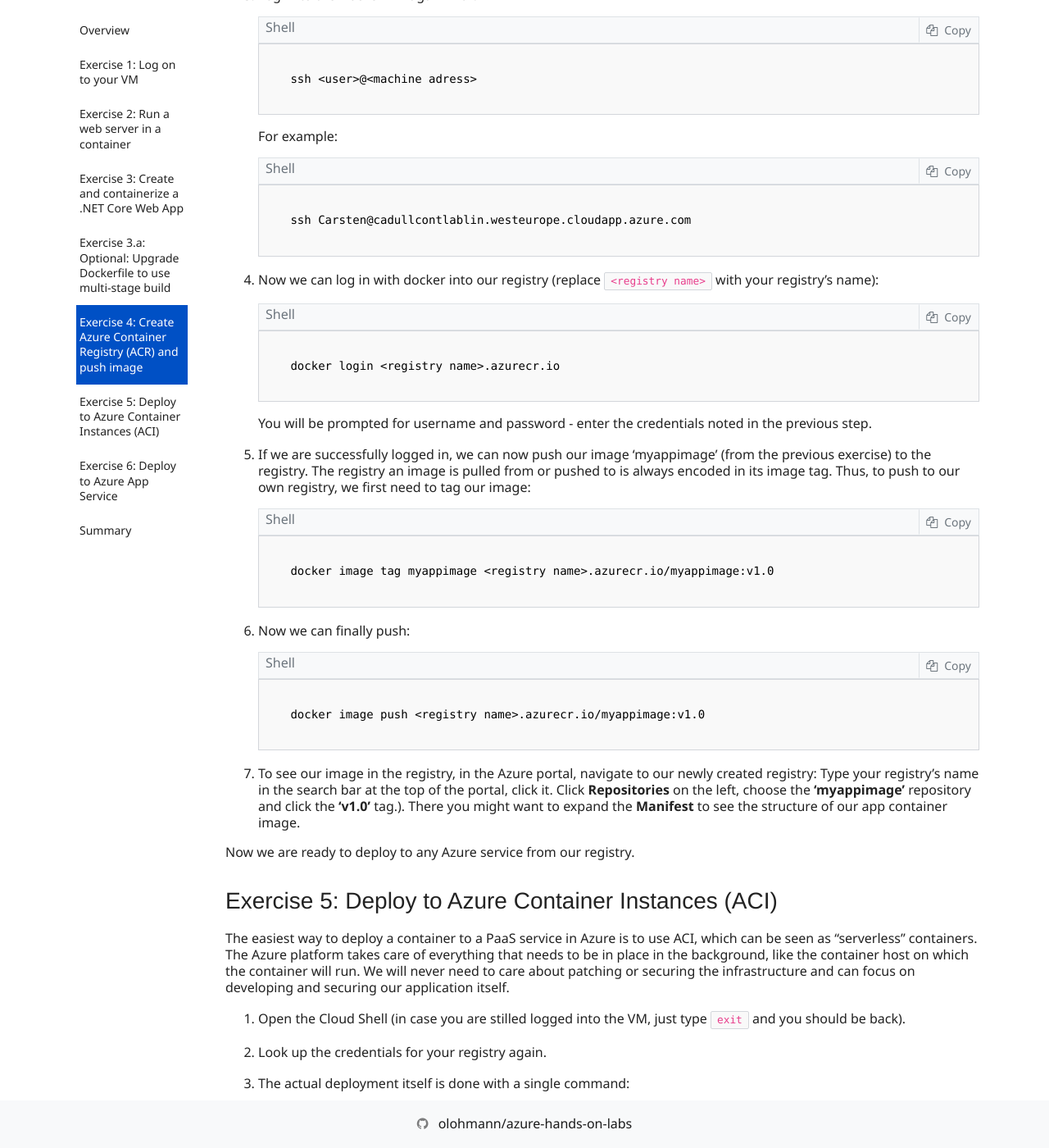
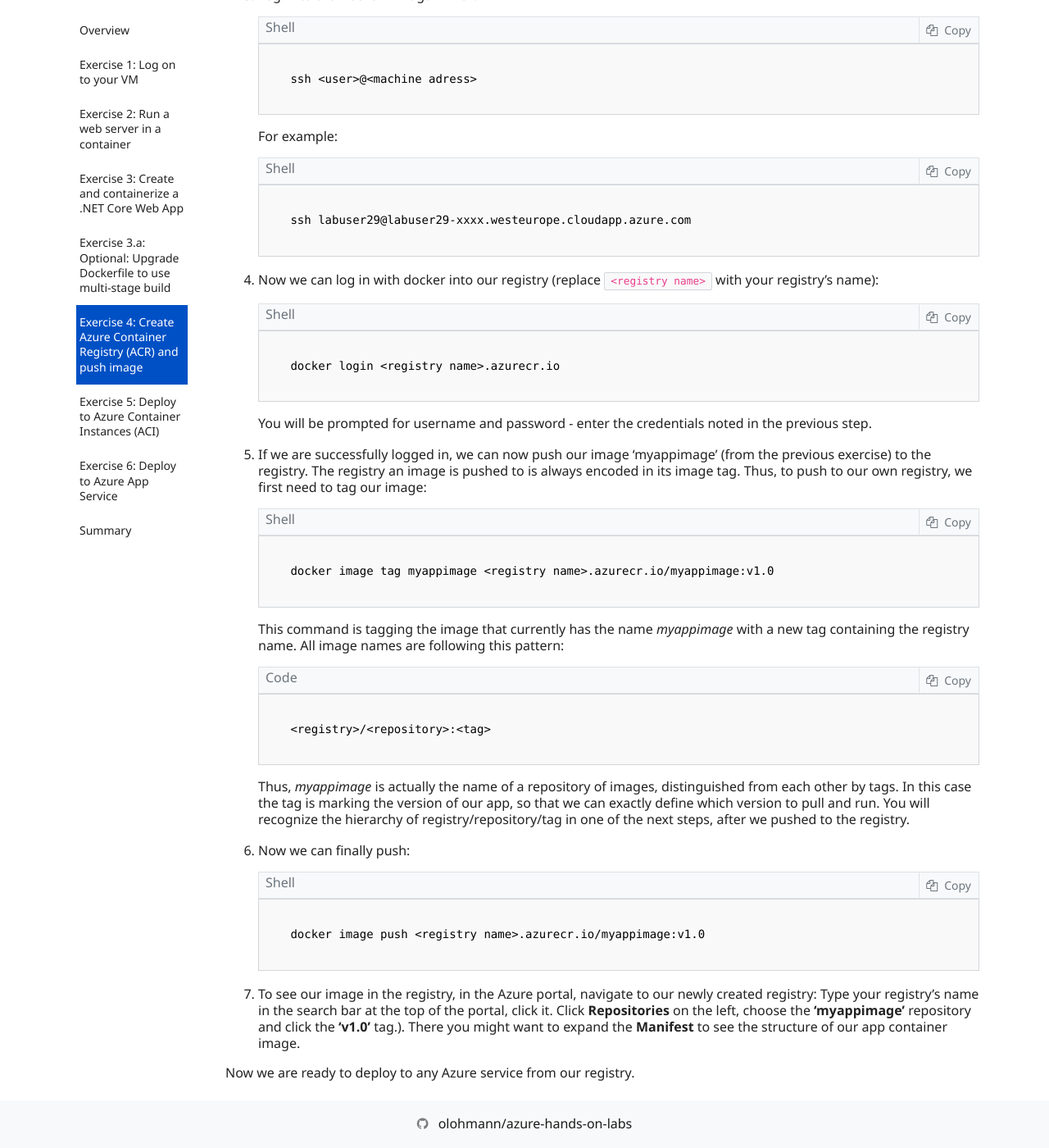
Before and after one commit to olohmann/azure-hands-on-labs, a Jekyll site: the page built from labs/04_containers_on_azure/containers_on_azure.md, in a window 1280 px wide and 1400 px high, scrolled down 12973 px. Shown: the whole window at 82% size. Built offline with Jekyll 4.4.1, drawn with Linux system fonts in a browser that asks for light colours; nearby versions of some CDN libraries; our own code applies the rules of GitHub Pages for plain Markdown files; comment, search, counter and statistics services are not loaded.

Commit message:
explaining image names

````diff
--- a/labs/04_containers_on_azure/containers_on_azure.md
+++ b/labs/04_containers_on_azure/containers_on_azure.md
@@ -66,6 +66,7 @@ Estimated time to complete this lab: **90-120** minutes.
     ```sh
     ssh labuser29@labuser29-xxxx.westeurope.cloudapp.azure.com
     ```
+
     (Pasting into the cloud shell will likely require using the browser's context menu. Thus, if it does not work, try a right click into the console with your mouse)
 
     You will be asked whether to accept this new host (enter **yes**) and for the password (enter the password provided by your instructor).
@@ -316,7 +317,7 @@ The second stage in the last Dockerfile produces our production image, which is
     For example:
 
     ```sh
-    ssh Carsten@cadullcontlablin.westeurope.cloudapp.azure.com
+    ssh labuser29@labuser29-xxxx.westeurope.cloudapp.azure.com
     ```
 
 1. Now we can log in with docker into our registry (replace `<registry name>` with your registry's name):
@@ -324,13 +325,22 @@ The second stage in the last Dockerfile produces our production image, which is
     ```sh
     docker login <registry name>.azurecr.io
     ```
+
     You will be prompted for username and password - enter the credentials noted in the previous step.
 
-1. If we are successfully logged in, we can now push our image 'myappimage' (from the previous exercise) to the registry. The registry an image is pulled from or pushed to is always encoded in its image tag. Thus, to push to our own registry, we first need to tag our image:
+1. If we are successfully logged in, we can now push our image 'myappimage' (from the previous exercise) to the registry. The registry an image is pushed to is always encoded in its image tag. Thus, to push to our own registry, we first need to tag our image:
 
     ```sh
     docker image tag myappimage <registry name>.azurecr.io/myappimage:v1.0
     ```
+
+    This command is tagging the image that currently has the name *myappimage* with a new tag containing the registry name. All image names are following this pattern:
+
+    ```txt
+    <registry>/<repository>:<tag>
+    ```
+
+    Thus, *myappimage* is actually the name of a repository of images, distinguished from each other by tags. In this case the tag is marking the version of our app, so that we can exactly define which version to pull and run. You will recognize the hierarchy of registry/repository/tag in one of the next steps, after we pushed to the registry.
 
 1. Now we can finally push:
 
````
